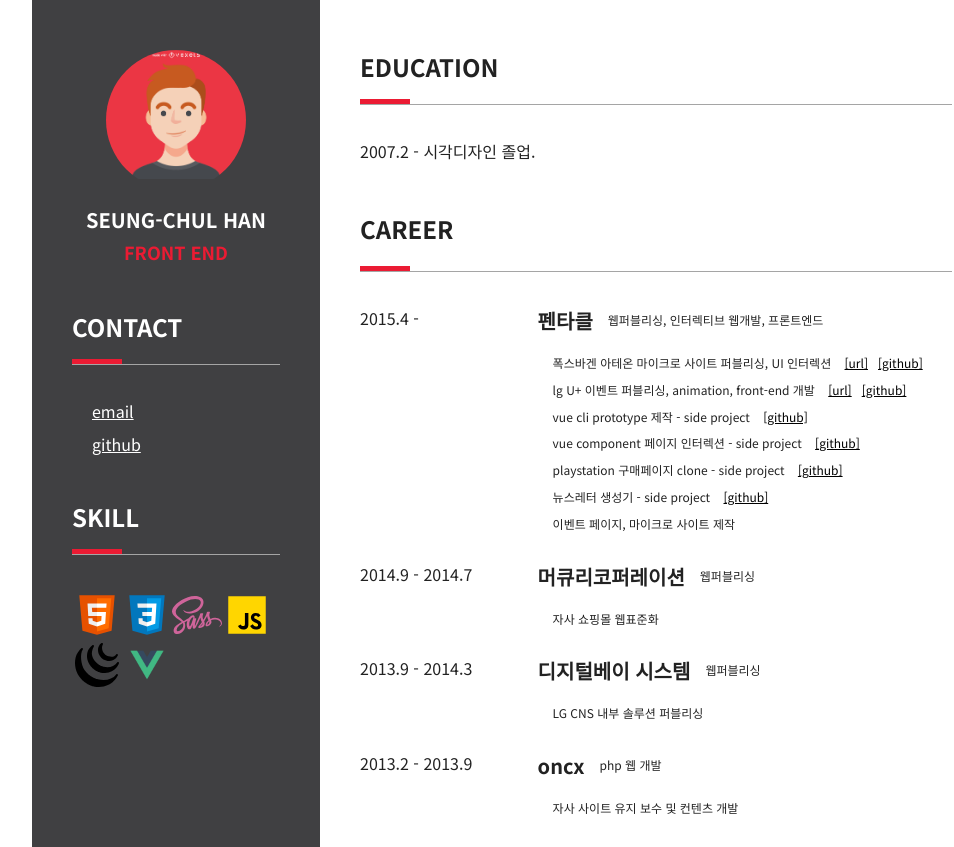
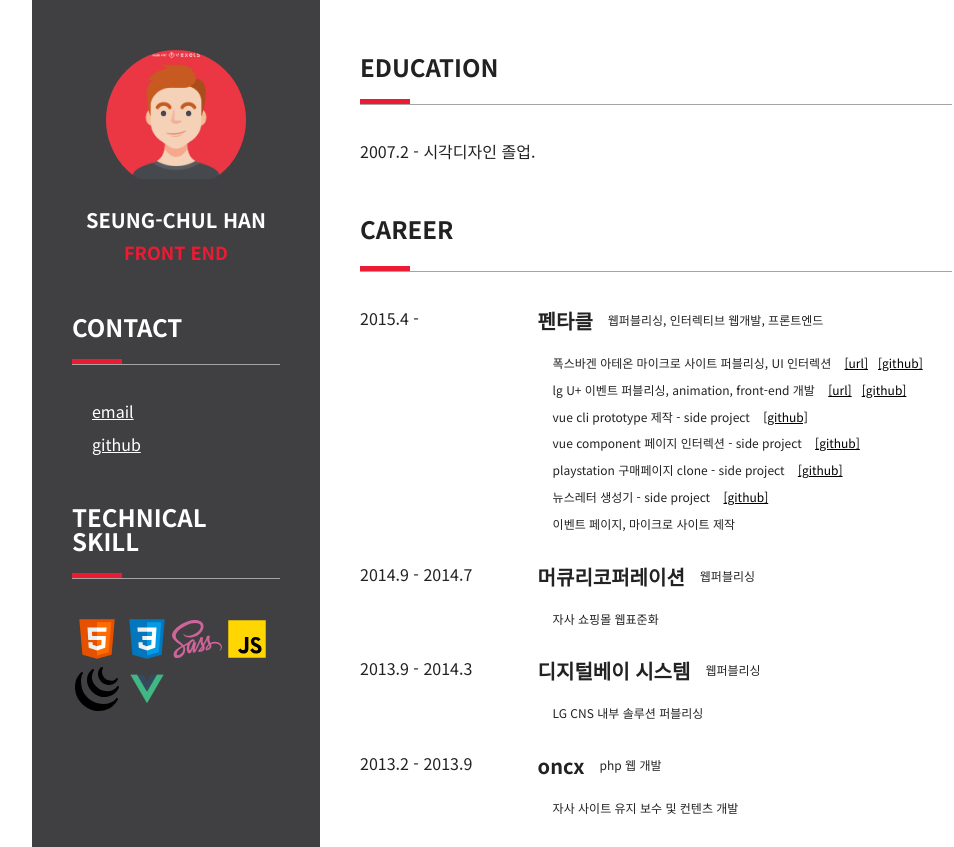
Before and after one commit to fireworks80/resume, a website: page index.html in a window 1280 px wide. Shown: the whole page, without its empty margins (128-1082 px from the left). Drawn offline with nearby package versions, Linux system fonts and the light colour scheme.

Commit message:
[update] 타이틀 수정

```diff
--- a/index.html
+++ b/index.html
@@ -36,7 +36,7 @@
           </dd>
         </dl>
         <dl class="column skill">
-          <dt class="column__tit">SKILL</dt>
+          <dt class="column__tit">TECHNICAL SKILL</dt>
           <dd>
             <span class="skill__name" v-for="skill in skills"
               ><img :src="createImg(skill)" alt=""
```
